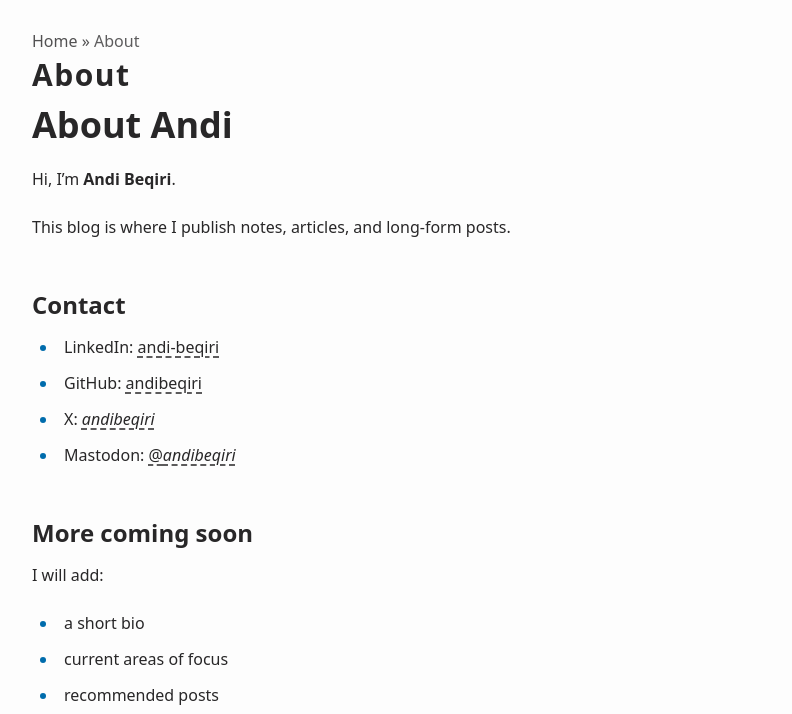
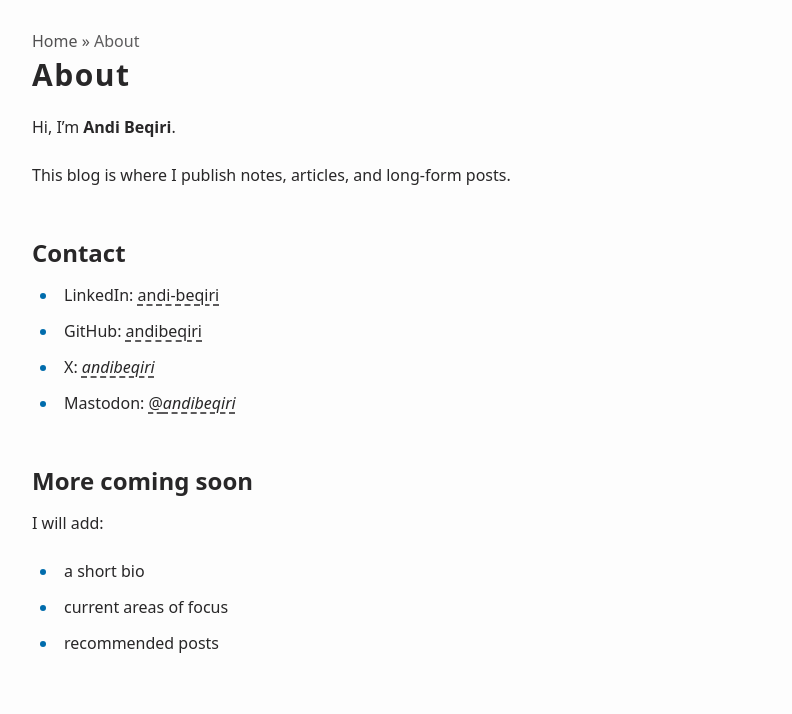
Before and after one commit to andibeqiri/andibeqiri.github.io, an Astro site: page /about in a window 1280 px wide. Shown: the part 86-800 px from the top of the page, without its empty margins (240-1032 px from the left). Built offline with nearby package versions, Linux system fonts and the light colour scheme; Astro itself is replaced by a stand-in of ours.

Commit message:
fix: remove duplicate title from about page

```diff
--- a/src/pages/about.md
+++ b/src/pages/about.md
@@ -2,8 +2,6 @@
 layout: ../layouts/AboutLayout.astro
 title: "About"
 ---
-
-# About Andi
 
 Hi, I'm **Andi Beqiri**.
 
```
